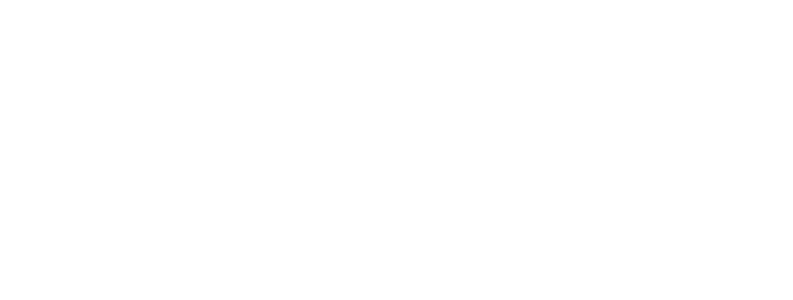
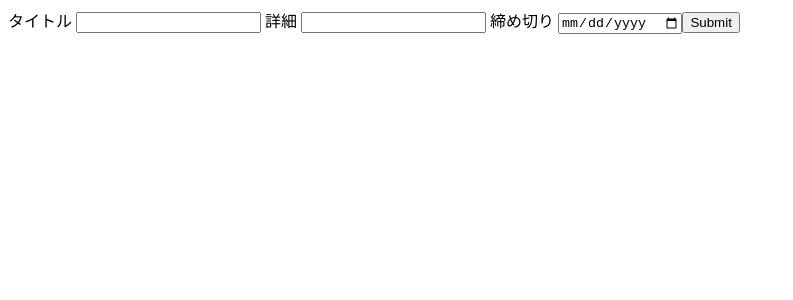
Before and after one commit to hoshii-tanni/youWIP, a Nuxt app: page /demo/add_firestore in a window 1280 px wide. Before the commit this address had no page. Shown: the top 300 px of the page, without its empty margins (0-793 px from the left). Built offline with nearby package versions, Linux system fonts and the light colour scheme.

Commit message:
nuxt.config.jsに@nuxtjs/firebase追加 Cannot read property 'apps' of undefinedになる demoにadd_firestore追加

```diff
--- a/nuxt.config.js
+++ b/nuxt.config.js
@@ -40,11 +40,30 @@
 
   // Modules for dev and build (recommended): https://go.nuxtjs.dev/config-modules
   buildModules: [
-    '@nuxtjs/tailwindcss'
+    '@nuxtjs/tailwindcss',
+
   ],
 
   // Modules: https://go.nuxtjs.dev/config-modules
   modules: [
+    ['@nuxtjs/firebase',
+      {
+        config: {
+          apiKey: "AIzaSyB_YkI5KUGNkVcW7MdLRPQmwPskAr9FR2s",
+          authDomain: "youwip-80560.firebaseapp.com",
+          projectId: "youwip-80560",
+          storageBucket: "youwip-80560.appspot.com",
+          messagingSenderId: "938121997946",
+          appId: "1:938121997946:web:7e822cdc66be28edde55c3",
+          measurementId: "G-MGB1S88NN1"
+        },
+        services: {
+          auth: true,
+          firestore: true,
+          storage: true
+        }
+      }
+    ]
   ],
 
   // Build Configuration: https://go.nuxtjs.dev/config-build
@@ -61,23 +80,16 @@
   },
 
 
-
-  firebase: {
-    config: {
-      apiKey: "AIzaSyB_YkI5KUGNkVcW7MdLRPQmwPskAr9FR2s",
-      authDomain: "youwip-80560.firebaseapp.com",
-      projectId: "youwip-80560",
-      storageBucket: "youwip-80560.appspot.com",
-      messagingSenderId: "938121997946",
-      appId: "1:938121997946:web:7e822cdc66be28edde55c3",
-    },
-    services: {
-      auth: true,
-      firestore: true,
-      storage: true
+  firestore: {
+    memoryOnly: false, // default
+    chunkName: process.env.NODE_ENV !== 'production' ? 'firebase-auth' : '[id]', // default
+    enablePersistence: true,
+    emulatorPort: 8080,
+    emulatorHost: 'localhost',
+    settings: {
+      // Firestore Settings - currently only works in SPA mode
     }
-  },
-
+  }
 
 
 }
--- /dev/null
+++ b/pages/demo/add_firestore/index.vue
@@ -0,0 +1,67 @@
+<template>
+ <div class="page">
+   <label>
+     <span>
+       タイトル
+     </span>
+     <input
+       type="text"
+       v-model="task.title"
+     >
+   </label>
+   <label>
+     <span>
+       詳細
+     </span>
+     <input
+       type="text"
+       v-model="task.description"
+     >
+   </label>
+   <label>
+     <span>
+       締め切り
+     </span>
+     <input
+       type="date"
+       v-model="task.deadline"
+     >
+   </label>
+   <button
+     type="button"
+     @click="submit"
+   >
+     Submit
+   </button>
+ </div>
+</template>
+
+<script>
+//import firebase from 'firebase'
+
+export default {
+ data () {
+   return {
+     task: {
+       title: "",
+       descripition: "",
+       deadline:""
+     },
+   }
+ },
+ methods: {
+   submit () {
+     let dbTasks = this.$fire.firestore.collection('tasks')
+     dbTasks
+       .add({
+         title: this.task.title,
+         description: this.task.description,
+         deadline: this.task.deadline
+       })
+       .then(ref => {
+         console.log('Add ID: ', ref.id)
+       })
+   },
+ },
+}
+</script>
--- a/pages/index.vue
+++ b/pages/index.vue
@@ -4,6 +4,7 @@
     <h1 class="bg-gray-300">Hello World</h1> <!-- デフォルトのh1スタイルが無効に -->
     <div @click="test()">val: {{ val }} (変数の呼び出し)</div>
     <div class="bg-green-100 p-4 my-2 font-bold" @click="$router.push('/demo/transition')">GO TO demo/transition</div>
+    <div class="bg-green-100 p-4 my-2 font-bold" @click="$router.push('/demo/add_firestore')">GO TO demo/add_firestore</div>
   </div>
 </template>
 
```
